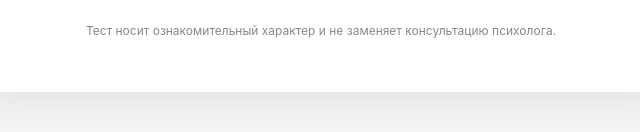
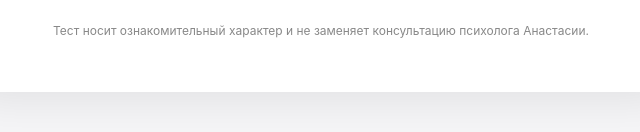
Before and after one commit to Obliwankenobi/lusher1, a plain HTML site: page index.html in a window 1280 px wide. Shown: the part 482-614 px from the top of the page, 319-959 px from the left. Drawn offline with Linux system fonts and the light colour scheme.

Commit message:
Update index.html

```diff
--- a/index.html
+++ b/index.html
@@ -18,7 +18,7 @@
                 <button id="start-btn" class="btn btn-primary">Начать тест</button>
                 <button id="history-btn" class="btn btn-secondary">История</button>
             </div>
-            <p class="disclaimer">Тест носит ознакомительный характер и не заменяет консультацию психолога.</p>
+            <p class="disclaimer">Тест носит ознакомительный характер и не заменяет консультацию психолога Анастасии.</p>
         </div>
 
         <!-- Экран теста -->
```
